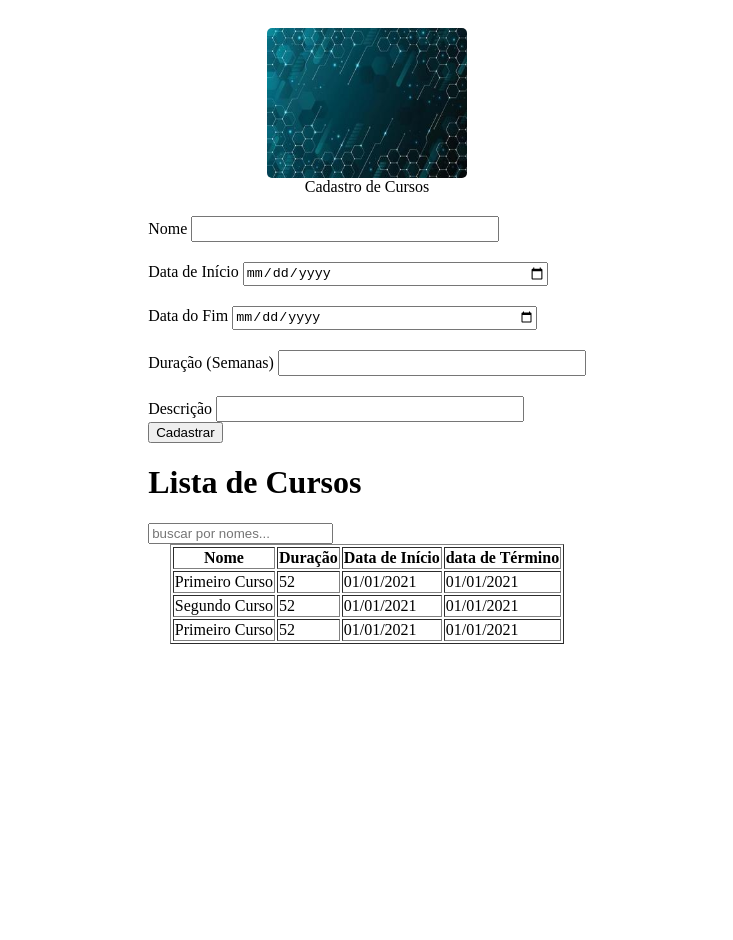
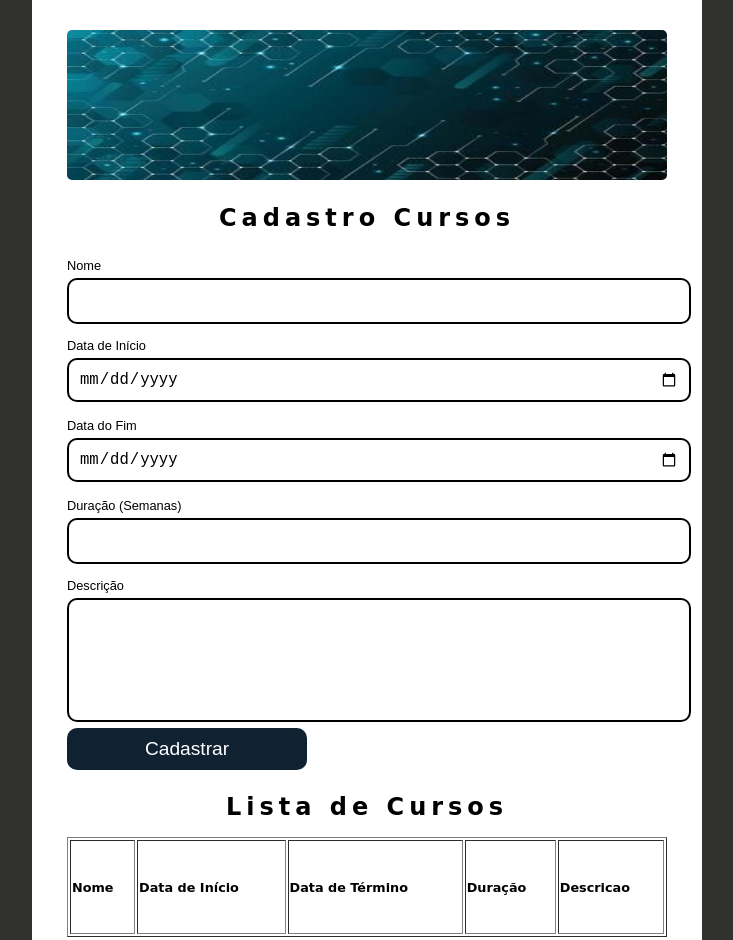
Before and after one commit to Renata9106/Formulario, a plain HTML site: page index.html in a window 1280 px wide. Shown: the top 940 px of the page, without its empty margins (273-1006 px from the left). Before the commit the page ends 800 px from the top, so only its background shows below. Drawn offline with Linux system fonts and the light colour scheme; a web font is replaced by a local one.

Commit message:
código final teste

```diff
--- a/css/style.css
+++ b/css/style.css
@@ -1,22 +1,95 @@
-#main-container {
-	display:flex;
-	flex-direction: column;
-	align-items: center;
-	justify-content: center;
+@import url("https://fonts.googleapis.com/css2?family=Sansita+Swashed:wght@600&display=swap");
+body {
+  margin: 0;
+  padding: 0;
+  box-sizing: border-box;
+  display: flex;
+  justify-content: center;
+  align-items: center;
+  height: 100vh;
+  background: rgb(49, 49, 48);
+  font-family: "Sansita Swashed", cursive;
+}
+.form{
+  display: flex;
+  justify-content: center;
+  align-items: center;
+  flex-direction: column;
+}
+.center {
+  padding: 35px 35px;
+  background: #fff;
+  border-radius: 10px;
+  width: 600px;
+  height: 100%;
+
+}
+.center img {
+	width: 100%;
+	height: 150px;
+	border-radius: 5px;
+	margin-top: 30px;
+  }
+.center h1 {
+  font-size: 1.5em;
+  color: #000;
+  letter-spacing: 5px;
+  margin-top: 20px;
+  font-weight: bold;
+  text-align: center;
+}
+.center .inputbox {
+  position: relative;
+  width: 100%;
+  height: 20px;
+  margin-bottom: 30px;
+  margin-top: 30px;
+
+}
+.center .inputbox input {
+  width: 100%;
+  border: 2px solid #000;
+  outline: none;
+  background: none;
+  padding: 10px;
+  border-radius: 10px;
+  font-size: 1.2em;
 }
 
-#main-container img {
-	height: 150px;
-	width: 200px;
-	margin-top: 20px;
-	border-radius: 5px;
+.center .inputbox span {
+  position: absolute;
+  top: -20px;
+  font-size: 0.8em;
+  transition: 0.6s;
+  font-family: sans-serif;
 }
-
-.half-box {
-	margin-top: 20px;
+.center .inputbox [type="button"] {
+  width: 40%;
+  background: rgb(16, 34, 49);
+  color: #fff;
+  border: #fff;
 }
-
-.half-box input {
-	width: 300px;
-	height: 20px;
+#descricao{
+	height: 100px;
 }
+#cadastrar{
+	margin-top: 50px;
+}
+.main-containe-form{
+	padding: 35px 35px;
+	background: #fff;
+	border-radius: 10px;
+	width: 600px;
+	height: 60%;
+    margin: -35px;
+	margin-top: -60px;
+}
+.main-containe-form h1{
+	margin-top: 90px;
+}
+table{
+	width: 100%;
+	height: 100px;
+	font-size: 0.8em;
+	text-align: left;
+}
--- a/index.html
+++ b/index.html
@@ -1,87 +1,58 @@
 <!DOCTYPE html>
-<html lang="pt">
+<html lang="pt-br">
+
 <head>
-    <meta http-equiv="Content-Type" content="text/html; charset=utf-8" />
+  <meta http-equiv="Content-Type" content="text/html charset=utf-8" />
   <meta http-equiv="content-language" content="pt-br" />
-
   <script src="js/app.js"></script>
-    <title>Formulario</title>
+  <title>Formulário</title>
   <link rel="stylesheet" href="css/style.css">
-
 </head>
 
 <body>
-
-      <div id="main-container">
+  <div class="center">
     <img class="logo" src="img/logo.jpg">
-          <hi>Cadastro de Cursos</hi>
-          <form id="register-form">
-            <div class="half-box">
-              <label for="Nome">Nome</label>
-              <input type="text" name="name" id="Nome">
+    <h1>Cadastro Cursos</h1>
+    <form class="form">
+      <div class="inputbox">
+        <span>Nome</span>
+        <input type="text" required="required" id="nome">
       </div>
-
-            <div class="half-box">
-              <label for="Nome">Data de Início</label>
-              <input type="date" name="Data de Início" id="Data de Início" placeholder="dd/mm/aaaa">
+      <div class="inputbox">
+        <input type="date" required="required" id="data-inicio">
+        <span>Data de Início</span>
       </div>
-
-            <div class="half-box">
-              <label for="Nome">Data do Fim</label>
-              <input type="date" name="Data do Fim" id="Data do Fim" placeholder="dd/mm/aaaa">
+      <div class="inputbox">
+        <input type="date" required="required" id="data-fim">
+        <span>Data do Fim</span>
       </div>
-
-            <div class="half-box">
-              <label for="Nome">Duração (Semanas)</label>
-              <input type="text" name="Duração (Semanas)" id="Duração (Semanas)">
+      <div class="inputbox">
+        <input type="text" required="required" id="duracao">
+        <span>Duração (Semanas)</span>
       </div>
-
-              <div class="half-box">
-                <label for="Nome">Descrição</label>
-                <input type="text" name="Descrição" id="Descrição">
+      <div class="inputbox">
+        <input type="text" required="required" id="descricao">
+        <span>Descrição</span>
       </div>
-
-              <div class="full-box">
-                <input type="submit" id="btn-submit" value="Cadastrar">
+      <div class="inputbox">
+        <input onclick="setData()" type="button" value="Cadastrar" id="cadastrar">
       </div>
-
-              <h1>Lista de Cursos</h1>
-
-
-              <form>
-                <input type="search" placeholder="buscar por nomes...">
     </form>
 
-
-             <table border="1">
+    <div class="main-containe-form">
+      <h1>Lista de Cursos</h1>
+      <table border="1" id="dadosTabela">
         <tr>
           <th>Nome</th>
+          <th>Data de Início</th>
+          <th>Data de Término</th>
           <th>Duração</th>
-                      <th>Data de Início</th>
-                      <th>data de Término</th>
-                  </tr>
-                  <tr>
-                    <td>Primeiro Curso</td>
-                    <td>52</td>
-                    <td>01/01/2021</td>
-                    <td>01/01/2021</td>
-                  </tr>
-
-                  <tr>
-                    <td>Segundo Curso</td>
-                    <td>52</td>
-                    <td>01/01/2021</td>
-                    <td>01/01/2021</td>
-                  </tr>
-
-                  <tr>
-                    <td>Primeiro Curso</td>
-                    <td>52</td>
-                    <td>01/01/2021</td>
-                    <td>01/01/2021</td>
+          <th>Descricao</th>
         </tr>
     </table>
     </div>
+  </div>
+
 </body>
 
 </html>
--- a/js/app.js
+++ b/js/app.js
@@ -1,28 +1,37 @@
-var app = angular.module('app', ['ngRoute']);
+function setData (){
+  let entradaName = document.getElementById('nome')
+  let entradaDuracao = document.getElementById('duracao')
+  let entradaInicio = document.getElementById('data-inicio')
+  let entradaFim = document.getElementById('data-fim')
+  let entradaDescricao = document.getElementById('descricao')
 
-app.config(function($routeProvider){
-    routeProvider
-          .div("/Nome" , {
-            templateUrl: "template/home.html"
 
-          })
-         .when("/Data de Início" , {
-          templateUrl: "template/p1.html"
 
-          })
-          .when("/Data de Termino" , {
-            templateUrl: "template/pagina2.html"
+  let name = entradaName.value
+  let duracao = entradaDuracao.value
+  let inicio = entradaInicio.value
+  let fim = entradaFim.value
+  let descricao = entradaDescricao.value
 
-          })
-          .when("/Duracao (Semanas)" , {
-            templateUrl: "template/p3.html"
 
-          })
+  let tabela = document.getElementById("dadosTabela")
 
-          .otherwise({ redirectTo: "/" })
+  let dataUser = [
+    {name, inicio, fim, duracao, descricao },
 
-})
+  ]
 
-function cadastraProduto(){
-  var pro
+  localStorage.setItem("dataUser", JSON.stringify(dataUser))
+
+  let infoUser = JSON.parse(localStorage.getItem("dataUser"))
+
+ for (let i = 0; i < infoUser.length; i++) {
+  tabela.innerHTML += "<tr><td>" + infoUser[i].name + "</td>"
+    + "<td>" + infoUser[i].inicio.replace(/(\d*)-(\d*)-(\d*).*/, '$3-$2-$1') + "</td>"
+    + "</td><td>" + infoUser[i].fim.replace(/(\d*)-(\d*)-(\d*).*/, '$3-$2-$1')  + "</td><td>"
+    + infoUser[i].duracao + "</td><td>"
+    + infoUser[i].descricao + "</td></tr>"
+
+ }
+
 }
```
Lines whose indentation alone changed are shown as unchanged.
